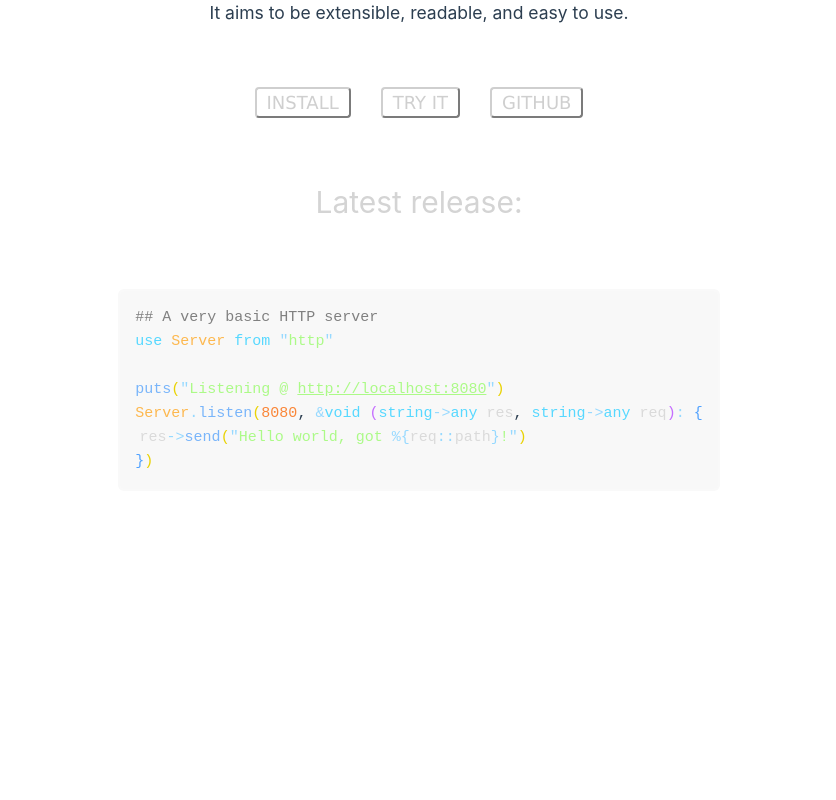
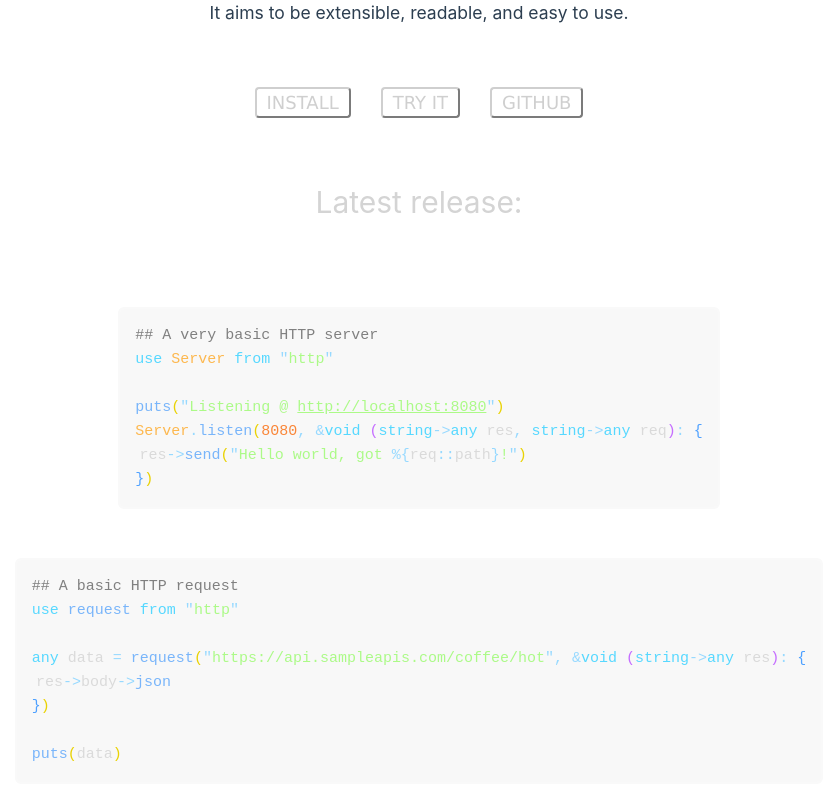
Before and after one commit to p-programming-language/website, a Vue app: page / in a window 1280 px wide. Shown: the part 244-1044 px from the top of the page, without its empty margins (221-1057 px from the left). Before the commit the page ends 800 px from the top, so only its background shows below. Built offline with nearby package versions, Linux system fonts and the light colour scheme; no server answers.

Commit message:
feat: add http request example codeblock

```diff
--- /dev/null
+++ b/src/components/code-examples/HTTPRequestExample.vue
@@ -0,0 +1,10 @@
+<template>
+  <pre><code class="cosmo-codeblock"><span class="cch-com">## A basic HTTP request</span>
+<span class="cch-kw">use</span> <span class="cch-fn">request</span> <span class="cch-kw">from</span> <span class="cch-str"><span class="cch-op">"</span>http<span class="cch-op">"</span></span>
+
+<span class="cch-kw">any</span> <span class="cch-id">data</span> <span class="cch-op">=</span> <span class="cch-fn">request</span><span class="cch-b1">(</span><span class="cch-str"><span class="cch-op">"</span>https://api.sampleapis.com/coffee/hot<span class="cch-op">"</span></span><span class="cch-op">,</span> <span class="cch-op">&</span><span class="cch-kw">void</span> <span class="cch-b2">(</span><span class="cch-kw">string</span><span class="cch-op">-></span><span class="cch-kw">any</span> <span class="cch-id">res</span><span class="cch-b2">)</span><span class="cch-op">:</span> <span class="cch-b3">{</span>
+&ThickSpace;<span class="cch-id">res</span><span class="cch-op">-></span><span class="cch-id">body</span><span class="cch-op">-></span><span class="cch-fn">json</span>
+<span class="cch-b3">}</span><span class="cch-b1">)</span>
+
+<span class="cch-fn">puts</span><span class="cch-b1">(</span><span class="cch-id">data</span><span class="cch-b1">)</span></code></pre>
+</template>
--- a/src/components/HTTPServerExample.vue
+++ b/src/components/code-examples/HTTPServerExample.vue
@@ -1,9 +1,9 @@
 <template>
-  <pre id="http-example"><code class="cosmo-codeblock"><span class="cch-com">## A very basic HTTP server</span>
+  <pre><code class="cosmo-codeblock"><span class="cch-com">## A very basic HTTP server</span>
 <span class="cch-kw">use</span> <span class="cch-class">Server</span> <span class="cch-kw">from</span> <span class="cch-str"><span class="cch-op">"</span>http<span class="cch-op">"</span></span>
 
 <span class="cch-fn">puts</span><span class="cch-b1">(</span><span class="cch-str"><span class="cch-op">"</span>Listening @ <u>http://localhost:8080</u><span class="cch-op">"</span></span><span class="cch-b1">)</span>
-<span class="cch-class">Server</span><span class="cch-op">.</span><span class="cch-fn">listen</span><span class="cch-b1">(</span><span class="cch-num">8080</span>, <span class="cch-op">&</span><span class="cch-kw">void</span> <span class="cch-b2">(</span><span class="cch-kw">string</span><span class="cch-op">-></span><span class="cch-kw">any</span> <span class="cch-id">res</span>, <span class="cch-kw">string</span><span class="cch-op">-></span><span class="cch-kw">any</span> <span class="cch-id">req</span><span class="cch-b2">)</span><span class="cch-op">:</span> <span class="cch-b3">{</span>
+<span class="cch-class">Server</span><span class="cch-op">.</span><span class="cch-fn">listen</span><span class="cch-b1">(</span><span class="cch-num">8080</span><span class="cch-op">,</span> <span class="cch-op">&</span><span class="cch-kw">void</span> <span class="cch-b2">(</span><span class="cch-kw">string</span><span class="cch-op">-></span><span class="cch-kw">any</span> <span class="cch-id">res</span><span class="cch-op">,</span> <span class="cch-kw">string</span><span class="cch-op">-></span><span class="cch-kw">any</span> <span class="cch-id">req</span><span class="cch-b2">)</span><span class="cch-op">:</span> <span class="cch-b3">{</span>
 &ThickSpace;<span class="cch-id">res</span><span class="cch-op">-></span><span class="cch-fn">send</span><span class="cch-b1">(</span><span class="cch-str"><span class="cch-op">"</span>Hello world, got <span class="cch-op">%</span><span class="cch-op">{</span></span><span class="cch-id">req</span><span class="cch-op">::</span><span class="cch-id">path</span><span class="cch-str"><span class="cch-op">}</span>!<span class="cch-op">"</span></span><span class="cch-b1">)</span>
 <span class="cch-b3">}</span><span class="cch-b1">)</span></code></pre>
 </template>
--- a/src/views/Home.vue
+++ b/src/views/Home.vue
@@ -1,8 +1,7 @@
 <!-- eslint-disable vue/multi-word-component-names -->
-<!-- TODO: latest release header -->
-
 <script setup lang="ts">
-import HTTPServerExample from "@/components/HTTPServerExample.vue"
+import HTTPServerExample from "@/components/code-examples/HTTPServerExample.vue"
+import HTTPRequestExample from "@/components/code-examples/HTTPRequestExample.vue"
 </script>
 
 <script lang="ts">
@@ -46,5 +45,6 @@ export default {
 
 	<h1 class="bright push-down-much">Latest release: {{ latestRelease }}</h1>
 
-	<HTTPServerExample/>
+	<HTTPServerExample class="push-down"/>
+	<HTTPRequestExample class="push-down"/>
 </template>
```
